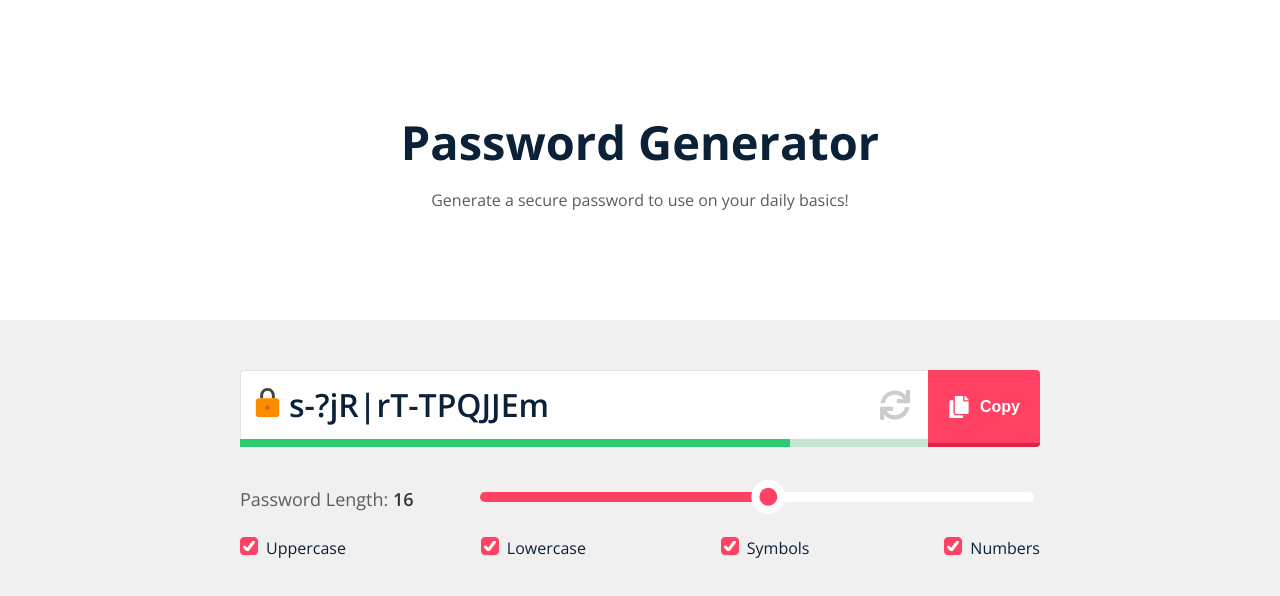
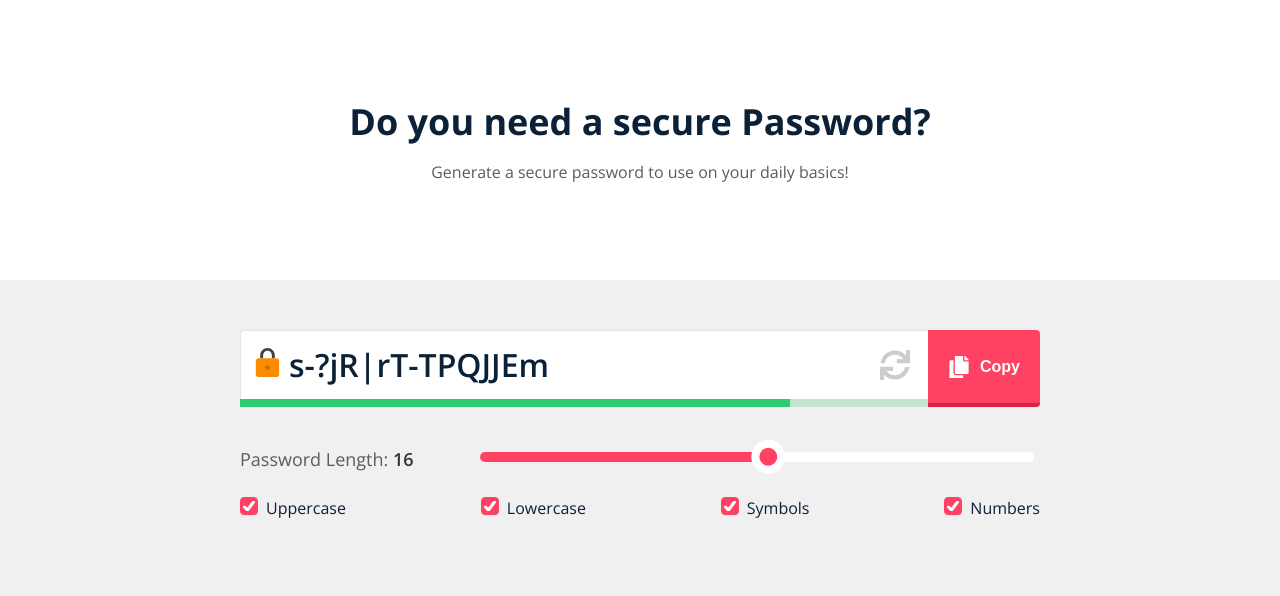
Before and after one commit to ajsevillano/password-generator, a React (Create React App) app: page / in a window 1280 px wide. Shown: the top 596 px of the page. Built offline with nearby package versions, Linux system fonts and the light colour scheme.

Commit message:
Change title font size

```diff
--- a/package.json
+++ b/package.json
@@ -9,7 +9,6 @@
     "react": "^17.0.2",
     "react-dom": "^17.0.2",
     "react-icons": "^4.2.0",
-    "react-lottie": "^1.2.3",
     "react-scripts": "4.0.3",
     "web-vitals": "^1.1.1"
   },
--- a/src/App.css
+++ b/src/App.css
@@ -432,7 +432,7 @@ input[type=range]::-ms-thumb {
   align-items: center;
 }
 .title-container h1 {
-  font-size: 47px;
+  font-size: 2.25rem;
 }
 .title-container p {
   margin-top: 15px;
@@ -441,6 +441,7 @@ input[type=range]::-ms-thumb {
 @media screen and (max-width: 768px) {
   .title-container h1 {
     font-size: 30px;
+    text-align: center;
   }
   .title-container p {
     text-align: center;
@@ -452,7 +453,7 @@ input[type=range]::-ms-thumb {
   align-items: center;
   justify-content: center;
   background-color: #ffffff;
-  height: 40vh;
+  height: 35vh;
   width: 100%;
 }
 
--- a/src/components/Header/_Header.scss
+++ b/src/components/Header/_Header.scss
@@ -3,6 +3,6 @@
   align-items: center;
   justify-content: center;
   background-color: #ffffff;
-  height: 40vh;
+  height: 35vh;
   width: 100%;
 }
--- a/src/components/Title/Index.js
+++ b/src/components/Title/Index.js
@@ -1,7 +1,7 @@
 const Title = () => {
   return (
     <div className="title-container">
-      <h1>Password Generator</h1>
+      <h1>Do you need a secure Password?</h1>
       <p> Generate a secure password to use on your daily basics!</p>
     </div>
   );
--- a/src/components/Title/_Title.scss
+++ b/src/components/Title/_Title.scss
@@ -4,7 +4,7 @@
   align-items: center;
 
   h1 {
-    font-size: 47px;
+    font-size: 2.25rem;
   }
 
   p {
@@ -16,6 +16,7 @@
   .title-container {
     h1 {
       font-size: 30px;
+      text-align: center;
     }
     p {
       text-align: center;
```
Also changed, not shown: 2 other files (tests, documents, lock files or other folders).
